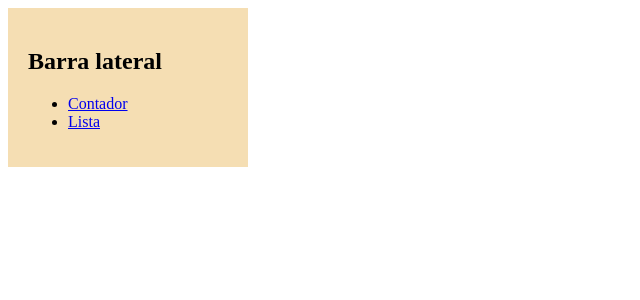
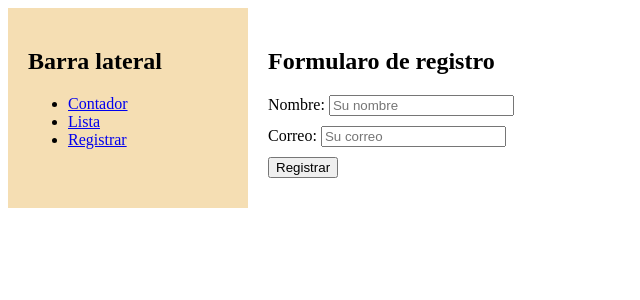
Before and after one commit to NicoG3/Proyecto-Pro-Vue, a Vue app: page /registrar in a window 1280 px wide. Shown: the top 300 px of the page, without its empty margins (0-640 px from the left). Built offline with nearby package versions, Linux system fonts and the light colour scheme.

Commit message:
Se, crea componiente vista de tareas, borra componente autogenerados y crear rutas

```diff
--- a/package.json
+++ b/package.json
@@ -10,7 +10,9 @@
     "lint": "eslint . --fix"
   },
   "dependencies": {
+    "@vee-validate/yup": "^4.14.7",
     "pinia": "^2.2.6",
+    "vee-validate": "^4.14.7",
     "vue": "^3.5.13",
     "vue-router": "^4.4.5"
   },
--- a/src/components/ListaTSidebar.vue
+++ b/src/components/ListaTSidebar.vue
@@ -7,6 +7,9 @@
     </li>
     <li>
       <router-link to="/lista-de-tareas">Lista</router-link>
+    </li>
+    <li>
+      <router-link to="/registrar">Registrar</router-link>
     </li>
   </ul>
 
--- /dev/null
+++ b/src/modules/registro/schemas/validationSchema.js
@@ -0,0 +1,7 @@
+import * as yup from 'yup';
+
+export const schema = yup.object({
+
+  nombre: yup.string().required(),
+  email: yup.string().email().required()
+});
--- /dev/null
+++ b/src/modules/registro/views/RegistrarView.vue
@@ -0,0 +1,39 @@
+<template>
+  <div>
+    <h2>Formularo de registro</h2>
+    <Form :validation-schema="schema" @submit="onSubmit">
+      <div class="form">
+        <label for="nombre">Nombre: </label>
+        <Field type="text" name="nombre" id="nombre" placeholder="Su nombre" />
+        <ErrorMessage name="nombre"></ErrorMessage>
+      </div>
+
+      <div class="form">
+        <label for="correo">Correo: </label>
+        <Field type="email" name="email" id="correo" placeholder="Su correo" />
+        <ErrorMessage name="email"></ErrorMessage>
+      </div>
+
+      <div class="form">
+        <button type="submit">Registrar</button>
+      </div>
+
+    </Form>
+
+  </div>
+</template>
+
+<script setup>
+import { Form, Field, ErrorMessage } from 'vee-validate';
+import { schema } from '../schemas/validationSchema';
+
+const onSubmit = () => {
+  console.log('Se ha enviado el formulario');
+}
+</script>
+
+<style>
+.form{
+  margin-bottom: 10px;
+}
+</style>
--- a/src/router/index.js
+++ b/src/router/index.js
@@ -12,12 +12,17 @@
     {
       path: '/contador',
       name: 'contador',
-      component: () => import('../components/ListaTareasContador.vue')
+      component: () => import('../modules/contador/componets/ListaTareasContador.vue')
     },
     {
       path: '/lista-de-tareas',
       name: 'listaDeTareas',
-      component: () => import('../components/ListaTareas.vue')
+      component: () => import('../modules/listaDeTareas/components/ListaTareas.vue')
+    },
+    {
+      path: '/registrar',
+      name: 'registrar',
+      component: () => import('../modules/registro/views/RegistrarView.vue')
     }
   ]
 })
```
Also changed, not shown: src/modules/contador/componets/ListaTareasContador.vue (renamed from src/components/ListaTareasContador.vue), src/modules/listaDeTareas/components/ListaTareas.vue (renamed from src/components/ListaTareas.vue), 1 other file (tests, documents, lock files or other folders).
